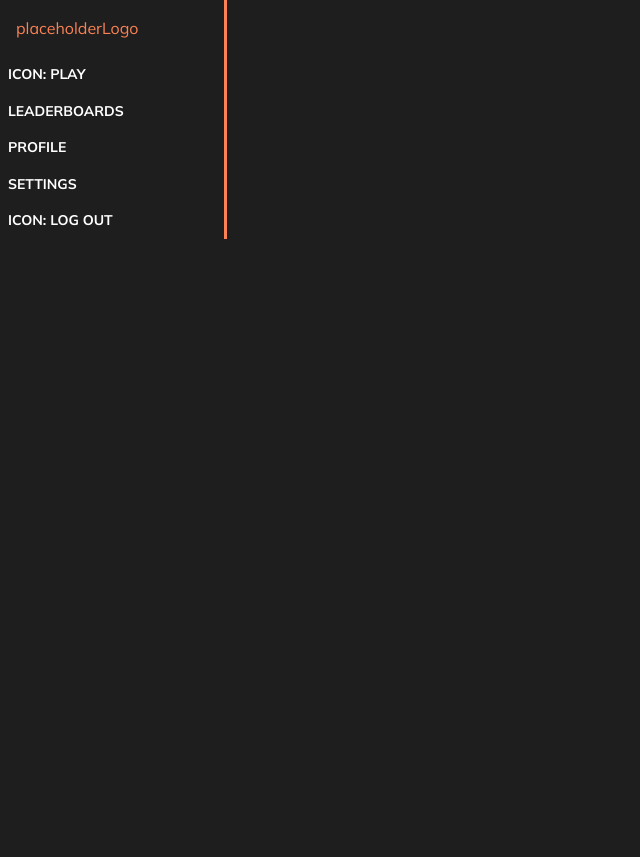
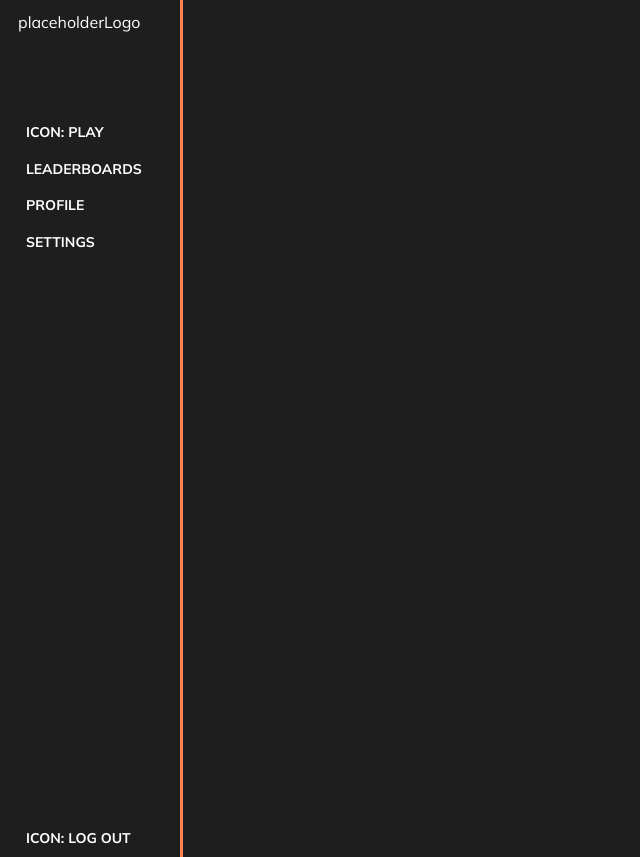
Before and after one commit to Linuxiarnia/synotion.web, a React (Vite) app: page / in a window 1280 px wide. Shown: the whole page, without its empty margins (0-640 px from the left). Before the commit the page ends 800 px from the top, so only its background shows below. Built offline with nearby package versions, Linux system fonts and the light colour scheme.

Commit message:
fix nav??

```diff
--- a/src/components/Navigation.tsx
+++ b/src/components/Navigation.tsx
@@ -1,8 +1,9 @@
-import { Box, Button, ButtonProps, Stack, Theme, Typography, useTheme } from '@mui/material';
+import { Box, Button, ButtonProps, Grid2, Stack, Theme, Typography, useTheme } from '@mui/material';
 import React from 'react';
 
 
 import styled from '@emotion/styled';
+import { Margin } from '@mui/icons-material';
 
 //myButton zwraca blad, ale dziala lol
 const MyButton = styled(Button)<ButtonProps>(({ theme, href }) => ((href==window.location.pathname)? { color: (theme as Theme).palette.primary.main } : { color: (theme as Theme).palette.text.primary }));
@@ -15,27 +16,23 @@ export const NavBar = () => {
     console.log(location);
 
     return(
-        <Stack sx={{
+        <Grid2 container alignContent='center' spacing={70} sx={{
 
             borderRightColor: theme.palette.primary.main, borderWidth: '3px', borderRightStyle: 'solid' , height: '100%'
         }}>
 
-            <span>
-                <Box sx={{ bgcolor: 'none' , m: 2 }}>
-                    <Typography color={theme.palette.primary.main} variant='body1'>
-                        placeholderLogo
-                    </Typography>
+            <Grid2 size = {11} sx={{ width:'80%', margin: 'auto' }}>
+                <Box sx={{ paddingY: '10px', marginBottom: '70px' }}>
+                    placeholderLogo
                 </Box>
-                <div className='navContainer'>
-                    <Box><MyButton href='/game'>Icon: Play</MyButton></Box>
-                    <Box><MyButton href = '/leaderboards'>Leaderboards</MyButton></Box>
-                    <Box><MyButton href = '/profile'>Profile</MyButton></Box>
-                    <Box><MyButton href = '/settings'>Settings</MyButton></Box>
-                </div>
-            </span>
-            <div className='logoutContainer'>
-                <div><MyButton onClick={() => {/* logout */}}>Icon: Log out</MyButton></div>
-            </div>
-        </Stack>
+                <Box><MyButton href='/game'>Icon: Play</MyButton></Box>
+                <Box><MyButton href = '/leaderboards'>Leaderboards</MyButton></Box>
+                <Box><MyButton href = '/profile'>Profile</MyButton></Box>
+                <Box><MyButton href = '/settings'>Settings</MyButton></Box>
+            </Grid2>
+            <Grid2 size = {1} sx = {{ width: '80%', margin: 'auto' }}>
+                <MyButton onClick={() => {/* logout */}}>Icon: Log out</MyButton>
+            </Grid2>
+        </Grid2>
     );
 };
--- a/src/layout/Layout.tsx
+++ b/src/layout/Layout.tsx
@@ -4,11 +4,11 @@ import React, { PropsWithChildren } from 'react';
 
 export const Layout: React.FC<PropsWithChildren> = ({ children }) => {
     return<>
-        <Grid2 container columns={16} spacing={2}>
-            <Grid2 size={3} sx={{ display: 'block' }}>
+        <Grid2 container columns={13} spacing={2}>
+            <Grid2 size={2} sx={{ display: 'block' }}>
                 <NavBar />
             </Grid2>
-            <Grid2 size={13} sx={{ display: 'block' }}>
+            <Grid2 size={11} sx={{ display: 'block' }}>
                 <Box>
                     {children}
                 </Box>
```
